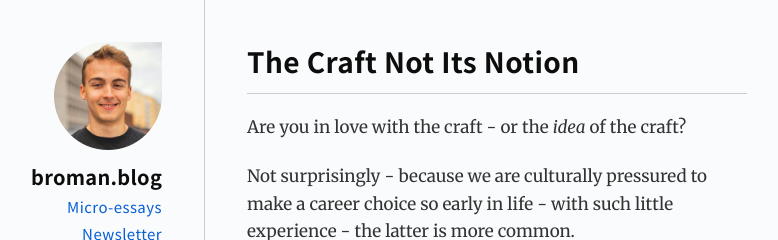
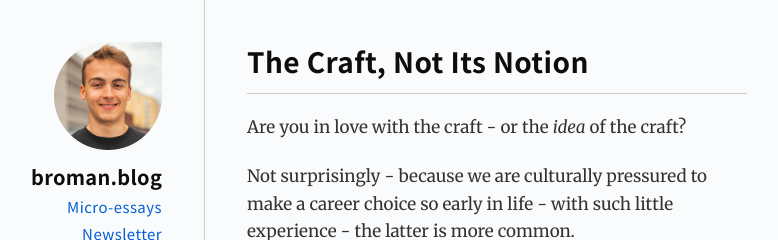
Before and after one commit to gdbroman/broman.blog, a Jekyll site: the page built from _posts/2020/2020-10-14-the-craft.md, in a window 1280 px wide and 1373 px high. Shown: the top 240 px of the window, without its empty margins (251-1029 px from the left). Built offline with Jekyll 4.4.1, drawn with Linux system fonts in a browser that asks for light colours.

Commit message:
revisions

```diff
--- a/_posts/2020/2020-10-14-the-craft.md
+++ b/_posts/2020/2020-10-14-the-craft.md
@@ -1,5 +1,5 @@
 ---
-title: "The Craft Not Its Notion"
+title: "The Craft, Not Its Notion"
 permalink: "the-craft-not-its-notion"
 ---
 
```
